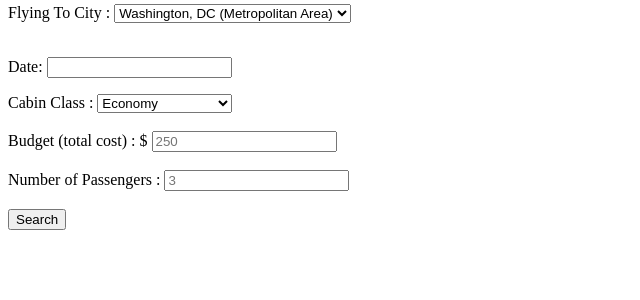
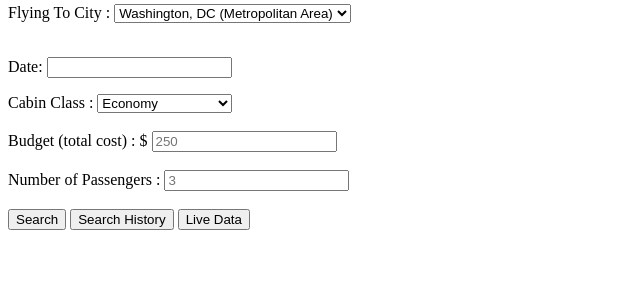
Before and after one commit to tamu-edu-students/flight-tracker-CSCE679, a Flask app: page / in a window 1280 px wide. Shown: the part 140-440 px from the top of the page, without its empty margins (0-640 px from the left). Run offline with Flask 3, Linux system fonts and the light colour scheme; parts of the project's set-up code (start-up, migrations or seed data) failed here and were passed over.

Commit message:
Added search history button and live data button

```diff
--- a/templates/home.html
+++ b/templates/home.html
@@ -105,6 +105,10 @@
 <br>
 
 <button type="button" onclick="myFunction()">Search</button>
+
+<button type="button"  >Search History</button>
+
+<button type="button"  >Live Data</button>
 
 <p id="city1search"></p>
 <p id="city2search"></p>
```
